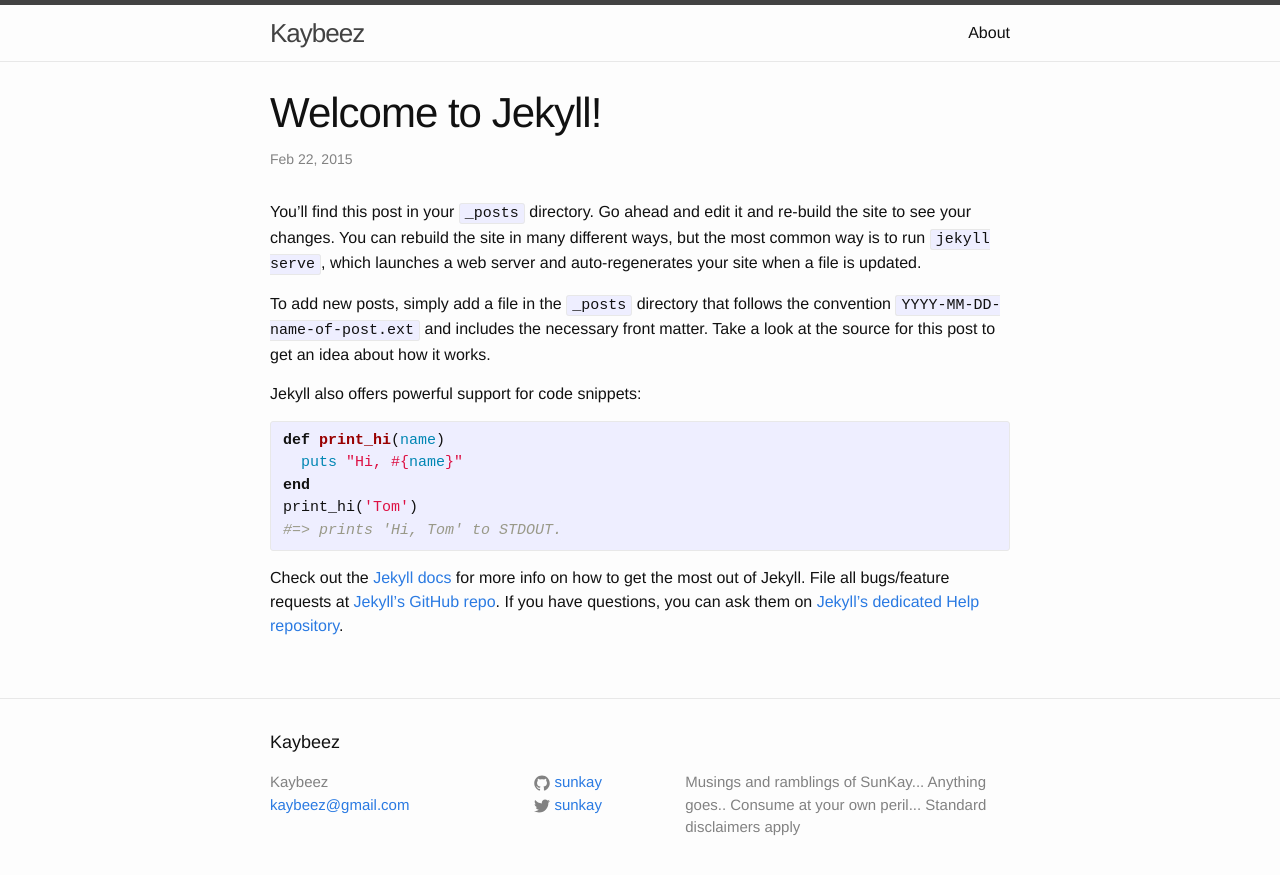
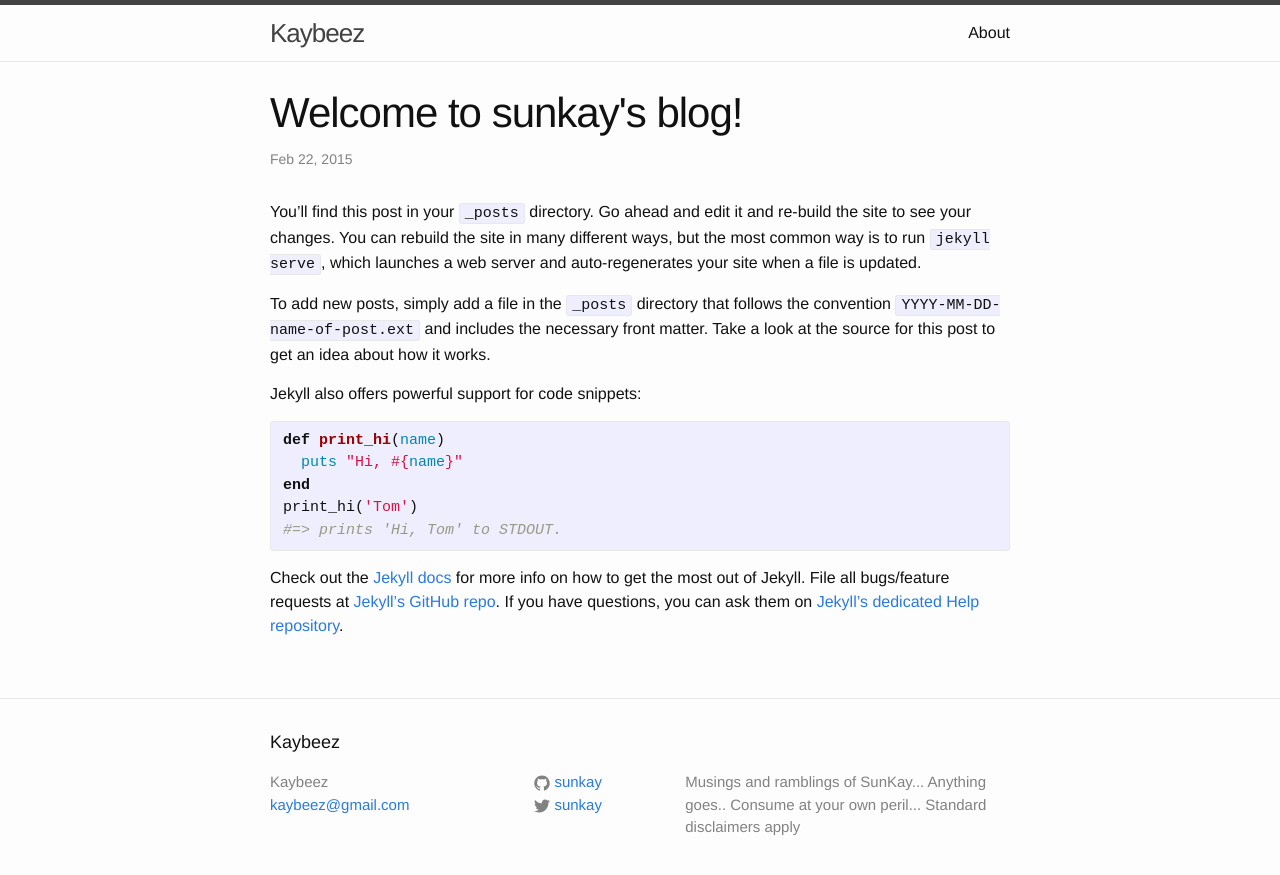
Before and after one commit to sunkay/sunkay.github.io, a Jekyll site: the page built from _posts/2015-02-22-welcome-to-jekyll.markdown, in a window 1280 px wide. Shown: the top 875 px of the page. Built offline with Jekyll 4.4.1, drawn with Linux system fonts in a browser that asks for light colours.

Commit message:
intial config

```diff
--- a/_posts/2015-02-22-welcome-to-jekyll.markdown
+++ b/_posts/2015-02-22-welcome-to-jekyll.markdown
@@ -1,6 +1,6 @@
 ---
 layout: post
-title:  "Welcome to Jekyll!"
+title:  "Welcome to sunkay's blog!"
 date:   2015-02-22 11:56:49
 categories: jekyll update
 ---
```
